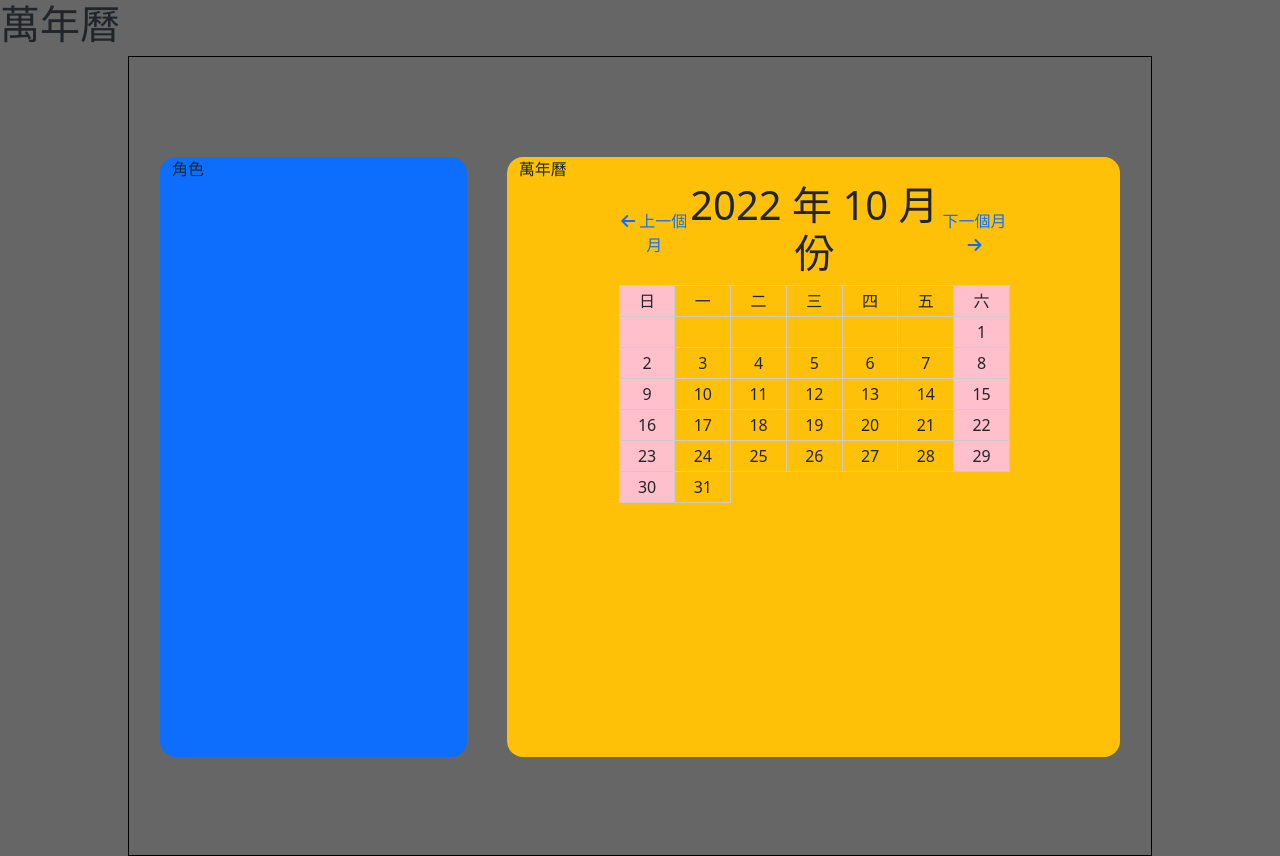
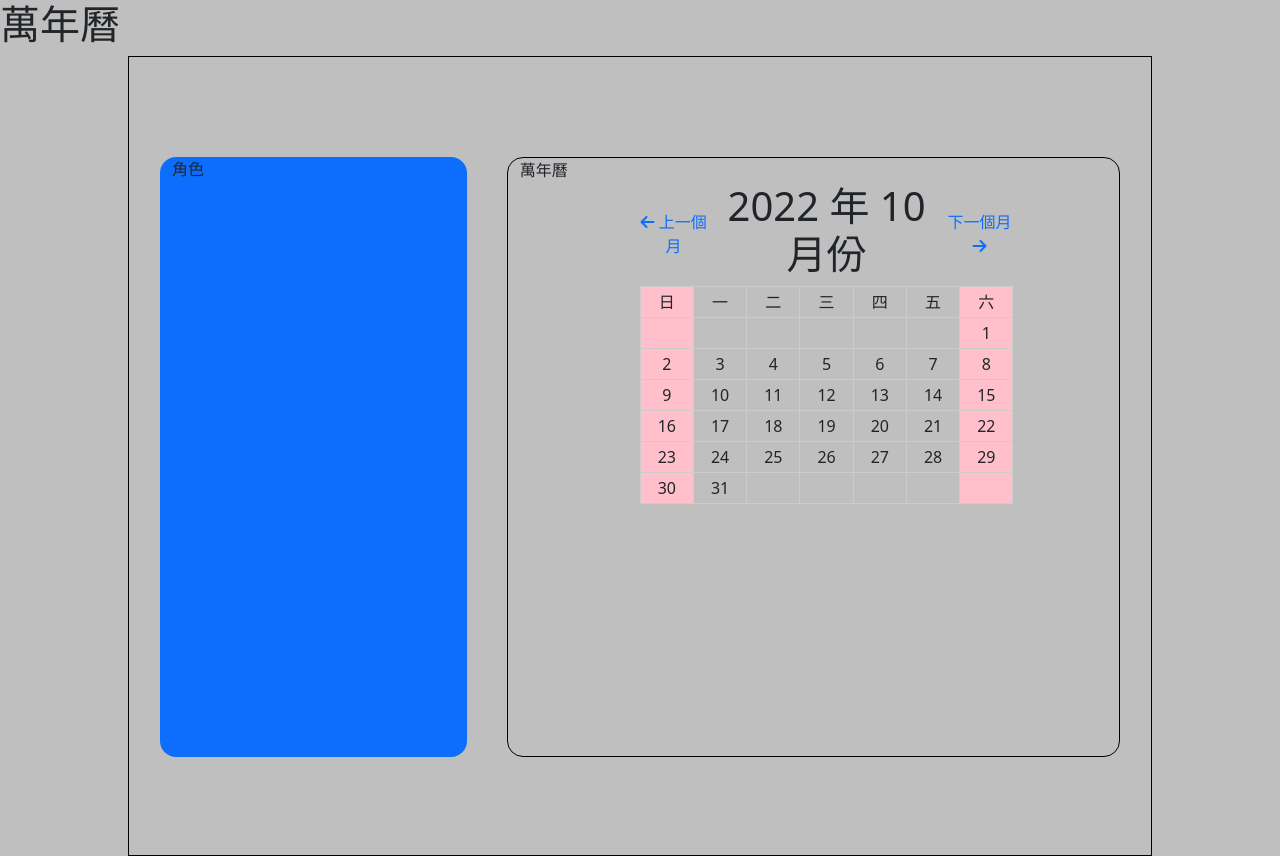
Before and after one commit to jacalabc/-, a PHP site: page /index.php in a window 1280 px wide. Run offline with PHP 8.4, Linux system fonts and the light colour scheme.

Commit message:
將月曆上的缺口用空白格子填滿

```diff
--- a/index.php
+++ b/index.php
@@ -17,7 +17,7 @@
     }
 
     .main-background {
-      background-color: #666666;
+      background-color: #bfbfbf;
     }
 
     .container {
@@ -37,6 +37,7 @@
       height: 600px;
       width: 60%;
       margin-top: 100px;
+      border: 1px solid black;
     }
 
     .row {
@@ -68,10 +69,16 @@
       padding: 3px 9px;
     }
 
-    .calendar{
-      margin-left: 100px;
+    .calendar {
+      margin-left: 120px;
       text-align: center;
     }
+
+    /* .picture { */
+      /* background-image: url('./zerodamage1.png'); */
+      /* background-size: cover; */
+      /* opacity: 0.3; */
+    /* } */
   </style>
 </head>
 
@@ -124,7 +131,8 @@
       <div class="col-4 bg-primary rounded-4 left-character">
         角色
       </div>
-      <div class="col-8 bg-warning rounded-4 right-calendar">
+      <div class="col-8 rounded-4 right-calendar">
+      <div class="picture"></div>
         萬年曆
         <div class="calendar">
           <div style="display:flex;width:80%;justify-content:space-between;align-items:center">
@@ -141,6 +149,7 @@
             </a>
           </div>
           <table>
+
               <tr>
                 <td>日</td>
                 <td>一</td>
@@ -154,21 +163,22 @@
               foreach ($cal as $i => $day) {
                 if ($i % 7 == 0) {
                   echo "<tr>";
-
                 }
-
                 echo "<td>$day</td>";
-
                 if ($i % 7 == 6) {
                   echo "</tr>";
                 }
               }
-
+              $lastspaceday = (7 * $weeks) - $monthDays;
+              // $lastspaceday 代表本該月份最後一天距離周末的天數
+              for ($i = 0; $i < $lastspaceday - $spaceDays; $i++) {
+                echo "<td></td>";
+              }
               ?>
 
           </table>
         </div>
-      </div>
+
       </div>
     </div>
 
```
Also changed, not shown: zerodamage1.png (added). Lines whose indentation alone changed are shown as unchanged.
